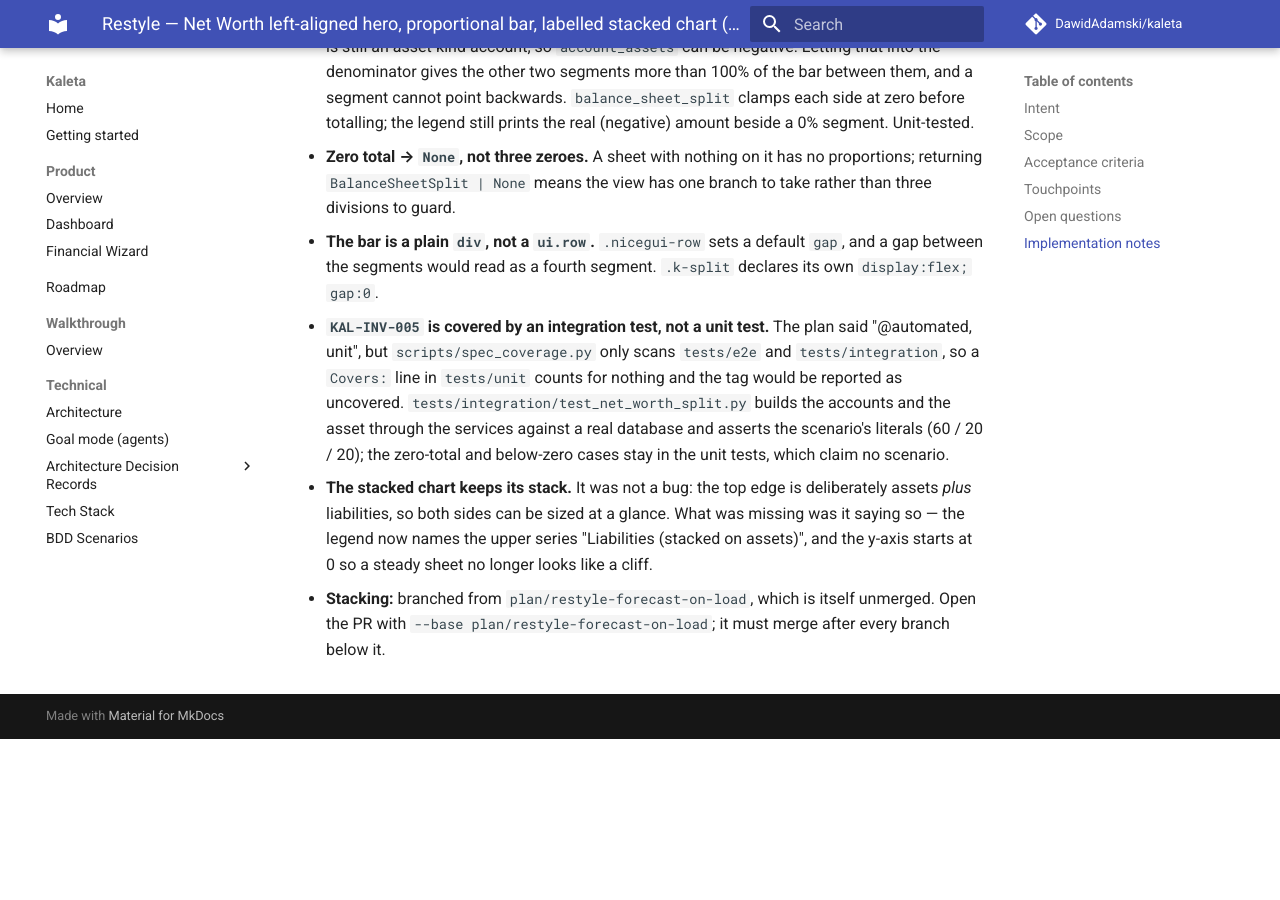
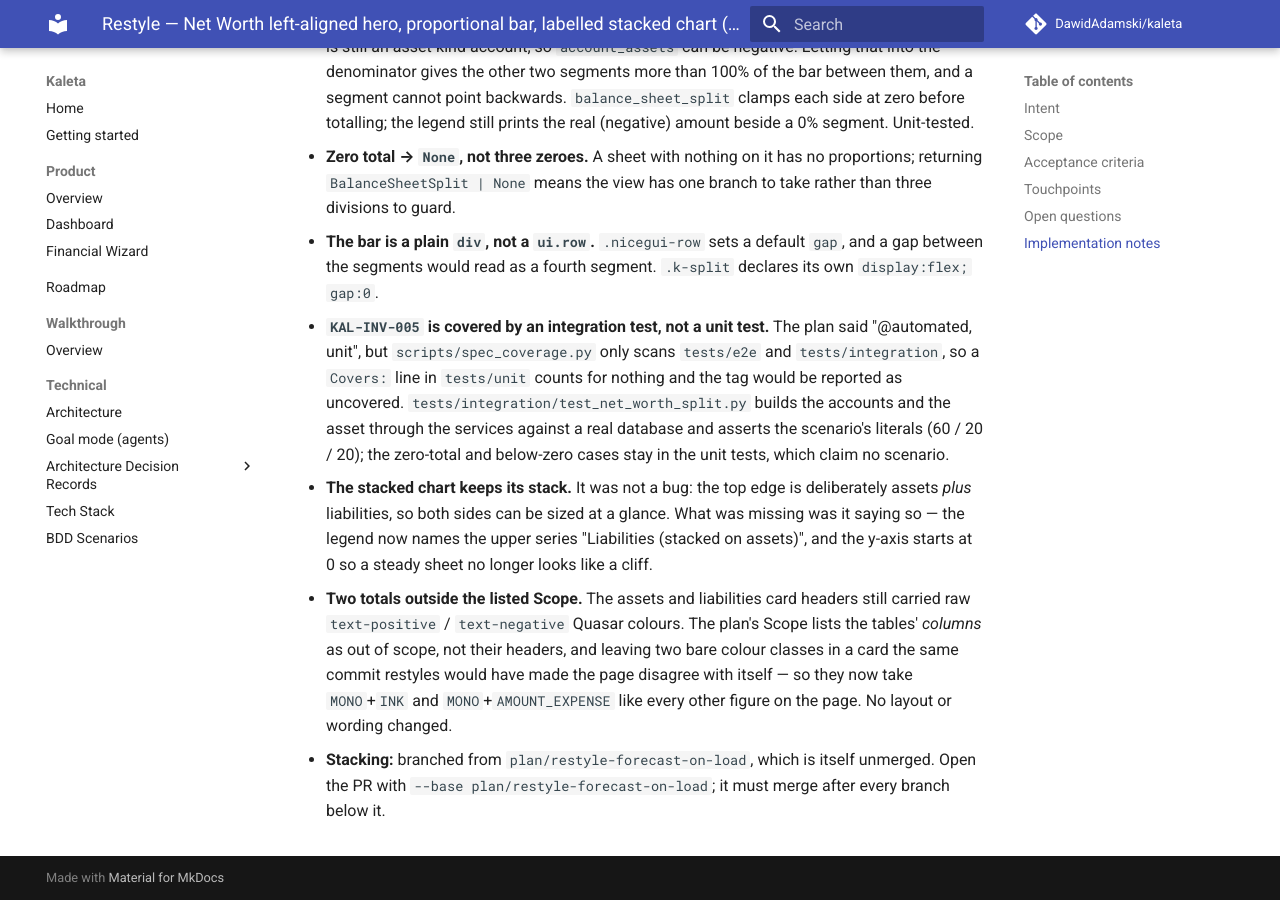
Before and after one commit to DawidAdamski/kaleta, an MkDocs documentation site: the page built from docs/plans/restyle-net-worth.md, in a window 1280 px wide and 900 px high, scrolled down 2354 px. Built offline with MkDocs 1.6.1 and Material for MkDocs 9.7.7, drawn with Linux system fonts in a browser that asks for light colours; comment, search, counter and statistics services are not loaded; before the commit the page ends 3093 px from its top, so only the background shows below that.

Commit message:
docs(net-worth): record the two totals the Scope did not list
Co-Authored-By: Claude Opus 5 (1M context) <noreply@anthropic.com>
Claude-Session: https://claude.ai/code/session_0152AYpRfMD2oD5sjv3sg3qi

```diff
--- a/docs/plans/restyle-net-worth.md
+++ b/docs/plans/restyle-net-worth.md
@@ -131,6 +131,14 @@ generation, the account table columns.
   the upper series "Liabilities (stacked on assets)", and the y-axis
   starts at 0 so a steady sheet no longer looks like a cliff.
 
+- **Two totals outside the listed Scope.** The assets and liabilities
+  card headers still carried raw `text-positive` / `text-negative`
+  Quasar colours. The plan's Scope lists the tables' *columns* as out of
+  scope, not their headers, and leaving two bare colour classes in a
+  card the same commit restyles would have made the page disagree with
+  itself — so they now take `MONO`+`INK` and `MONO`+`AMOUNT_EXPENSE`
+  like every other figure on the page. No layout or wording changed.
+
 - **Stacking:** branched from `plan/restyle-forecast-on-load`, which is
   itself unmerged. Open the PR with
   `--base plan/restyle-forecast-on-load`; it must merge after every
```
